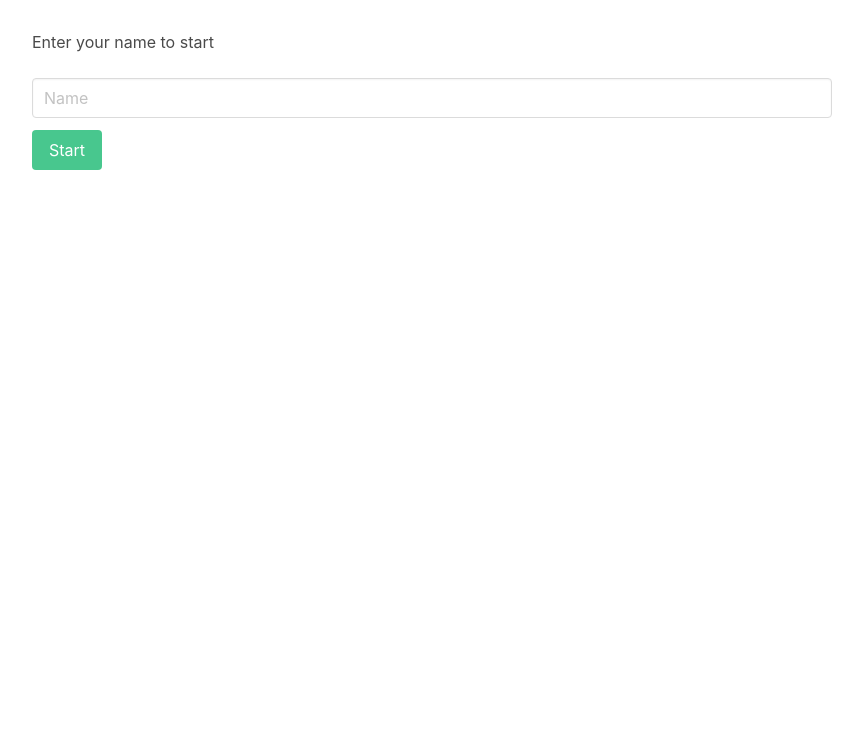
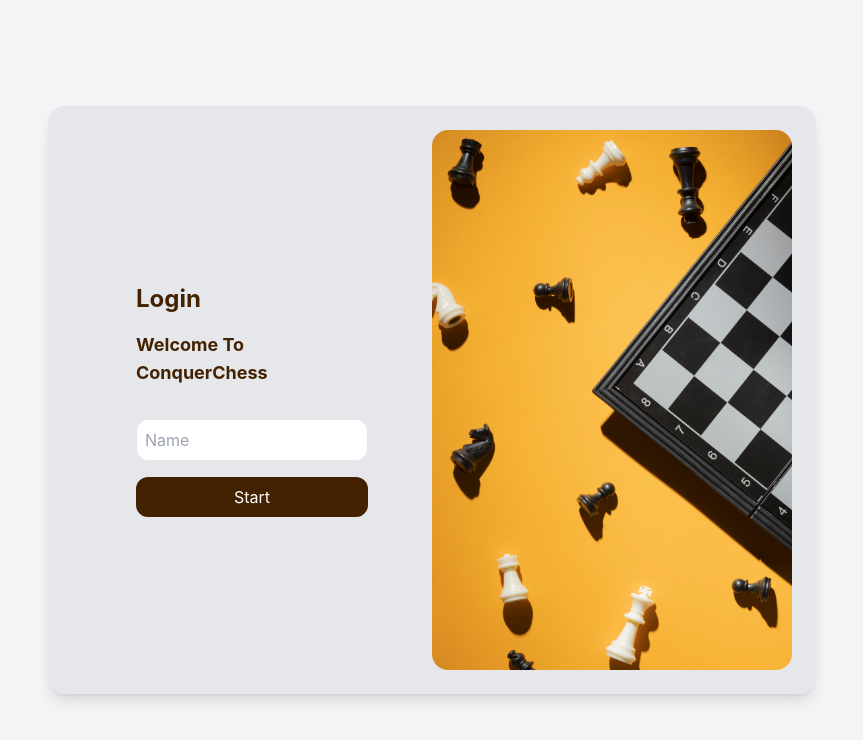
Before and after one commit to jainanurag941/ConquerChess, a React (Create React App) app: page / in a window 1280 px wide. Shown: the top 740 px of the page, without its empty margins (208-1071 px from the left). Built offline with nearby package versions, Linux system fonts and the light colour scheme; no server answers.

Commit message:
Improved the ui of landing page

```diff
--- a/src/components/UserForm.css
+++ /dev/null
@@ -1,5 +0,0 @@
-.user-data-form {
-  margin-top: 30px !important;
-  max-width: 800px;
-  margin: auto;
-}
--- a/src/components/UserForm.jsx
+++ b/src/components/UserForm.jsx
@@ -1,7 +1,6 @@
 import React, { useState } from "react";
 import { auth } from "../firebaseconfig/firebase";
 import { signInAnonymously } from "firebase/auth";
-import "./UserForm.css";
 
 const UserForm = () => {
   const [name, setName] = useState("");
@@ -12,32 +11,42 @@ const UserForm = () => {
     await signInAnonymously(auth);
   }
 
+  const productImg = require("../assets/chess-board-img.jpg");
+
   return (
-    <form className="user-data-form" onSubmit={handleSubmit}>
-      <h1>Enter your name to start</h1>
-      <br />
-      <div className="field">
-        <p className="control">
+    <>
+      <div className="bg-gray-100 min-h-screen flex items-center justify-center">
+        <div className="bg-gray-200 flex rounded-2xl shadow-lg max-w-3xl p-5 items-center">
+          <div className="md:w-1/2 px-16">
+            <h2 className="font-bold text-2xl text-[#432201]">Login</h2>
+            <p className="has-text-weight-bold text-lg mt-4 text-[#432201]">
+              Welcome To ConquerChess
+            </p>
+            <form className="flex flex-col gap-4" onSubmit={handleSubmit}>
               <input
                 type="text"
                 name="username"
                 id="username"
-            className="input"
+                className="p-2 mt-8 rounded-xl border"
                 placeholder="Name"
                 value={name}
                 onChange={(e) => setName(e.target.value)}
                 required
               />
-        </p>
-      </div>
-      <div className="field">
-        <p className="control">
-          <button className="button is-success" type="submit">
+              <button
+                className="bg-[#432201] rounded-xl text-white py-2 hover:scale-105 duration-300"
+                type="submit"
+              >
                 Start
               </button>
-        </p>
+            </form>
           </div>
-    </form>
+          <div className="md:block hidden w-1/2">
+            <img className="rounded-2xl" src={productImg} alt="product-img" />
+          </div>
+        </div>
+      </div>
+    </>
   );
 };
 
```
Also changed, not shown: src/assets/chess-board-img.jpg (added). Lines whose indentation alone changed are shown as unchanged.
